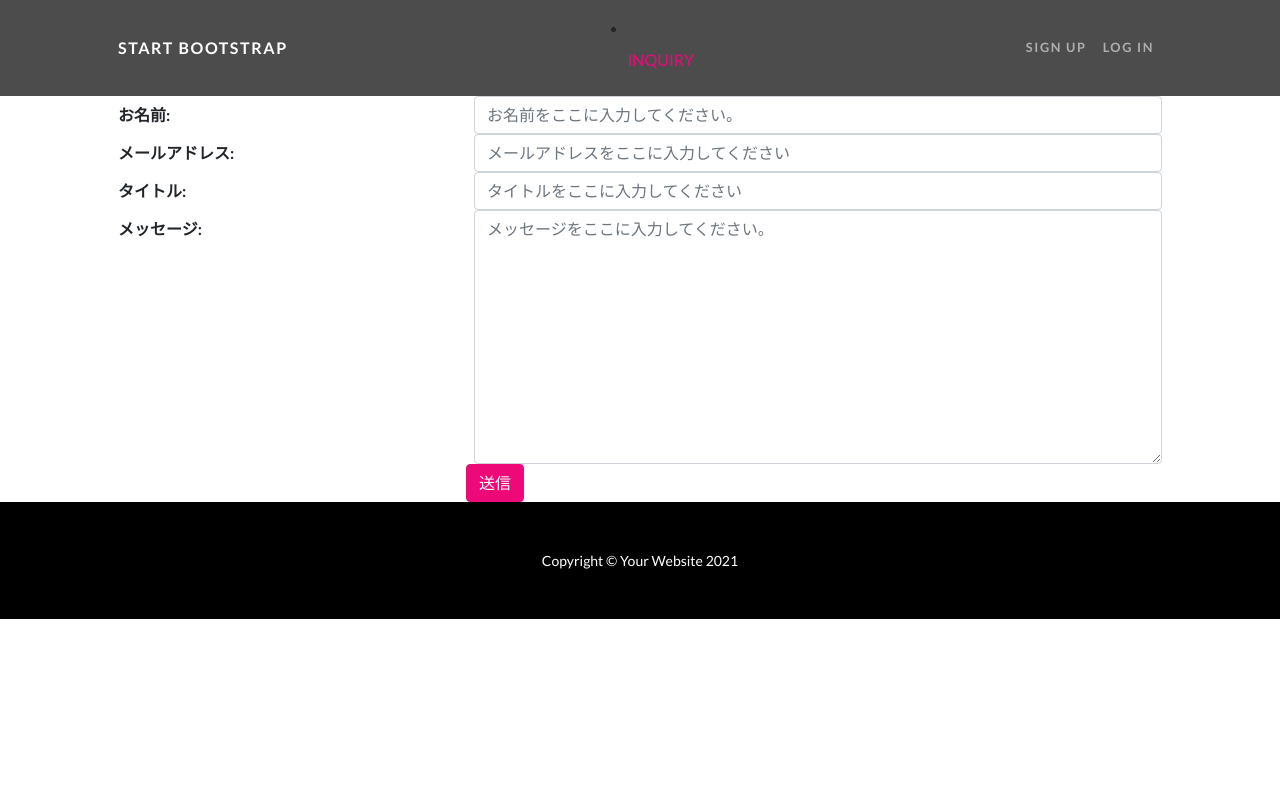
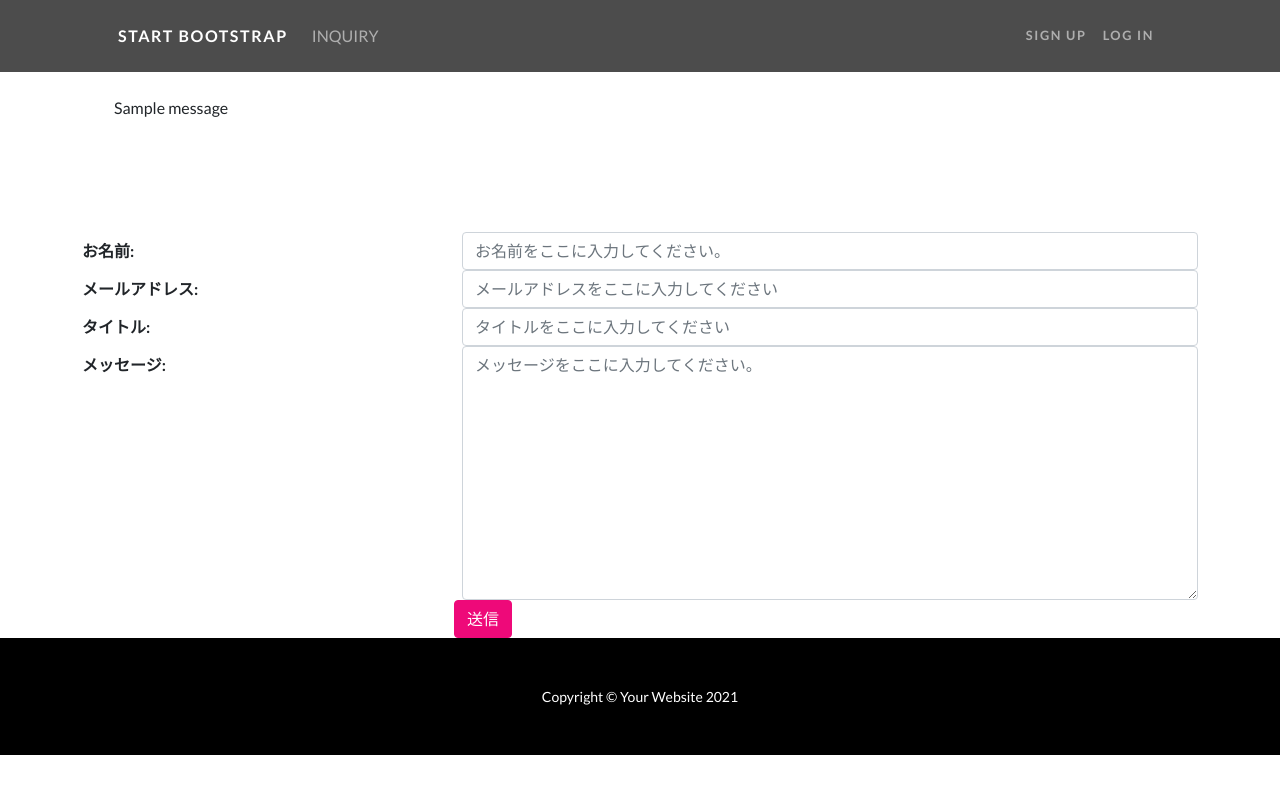
Before and after one commit to Misakin5656/private_diary, a Django app: page /inquiry/ in a window 1280 px wide. Run offline with Django 3.2, Linux system fonts and the light colour scheme; tables that the repository leaves empty hold one stand-in row (values such as "Sample post"); one stand-in notice (Sample message) is shown; some libraries are stand-ins or nearby versions.

Commit message:
2021/09/08.1

```diff
--- a/config/settings.py
+++ b/config/settings.py
@@ -120,3 +120,6 @@ STATIC_URL = '/static/'
 STATICFILES_DIRS = (
     os.path.join(BASE_DIR,'static'),
 )
+
+
+EMAIL_BACKEND='django.core.mail.backends.console.EmailBackend'
--- a/diary/forms.py
+++ b/diary/forms.py
@@ -1,4 +1,5 @@
 from django import forms
+from django.core.mail import EmailMessage
 
 
 class InquiryForm(forms.Form):
@@ -18,3 +19,23 @@ class InquiryForm(forms.Form):
         self.fields['title'].widget.attrs['placeholder'] = 'タイトルをここに入力してください'
         self.fields['message'].widget.attrs['class'] = 'form-control col-12'
         self.fields['message'].widget.attrs['placeholder'] = 'メッセージをここに入力してください。'
+
+
+    def send_email(self):
+        name=self.cleaned_data['name']
+        email=self.cleaned_data['email']
+        title=self.cleaned_data['title']
+        message=self.cleaned_data['message']
+
+        subject ='お問い合わせ{}'.format(title)
+        message ='送信者名:{0}\nメールアドレス:{1}\nメッセージ:\n{2}'.format(name,email,message)
+        from_email = 'admin@example.com'
+        to_list=[
+            'test@example.com'
+        ]
+        cc_list=[
+            email
+        ]
+
+        message = EmailMessage(subject=subject,body=message,from_email=from_email,to=to_list,cc=cc_list)
+        message.send()
--- a/diary/templates/base.html
+++ b/diary/templates/base.html
@@ -33,10 +33,10 @@
                     class="navbar-toggler-icon"></span></button>
             <div class="collapse navbar-collapse" id="navbarResponsive">
 
-                <ul class="navbar-nav ms-auto"></ul>
-                <li class="nav-item{% block active_inquiry %}{% endblock%}">
-                    <a class="nav-link" href="{% url 'diary:inquiry' %}">INQUIRY</a>
-                </li>
+                <ul class="navbar-nav mr-auto">
+                    <li class="nav-item{% block active_inquiry %}{% endblock%}">
+                        <a class="nav-link" href="{% url 'diary:inquiry' %}">INQUIRY</a>
+                    </li>
                 </ul>
 
                 <ul class="navbar-nav ms-auto">
@@ -48,6 +48,23 @@
     </nav>
     <!-- Header-->
     {% block header %}{% endblock %}
+
+    {% if messages %}
+    <div class="container">
+        <div class="row">
+            <div class="my-div-style w-100">
+                <ul class="messages" style="list-style:none;">
+                    {% for message in messages %}
+                    <li {% if message.tags %} class="{{ message.tags }}" {% endif %}>
+                        {{ message}}
+                    </li>
+                    {% endfor %}
+                </ul>
+            </div>
+        </div>
+    </div>
+    {% endif %}
+
     <!-- Content -->
     {% block contents %}{% endblock %}
 
--- a/diary/templates/inquiry.html
+++ b/diary/templates/inquiry.html
@@ -3,10 +3,11 @@
 
 {% block title %} お問い合わせ|Private Diary {% endblock %}
 
+{% block active_inquiry %}active{% endblock%}
+
 {% block contents %}
-<!-- Content section 1-->
-<section id="scroll">
-    <div class="container px-5">
+<div class="container">
+    <div class="row">
         <div class="my-div-style">
             <form method="POST">
                 {% csrf_token %}
@@ -31,5 +32,5 @@
             </form>
         </div>
     </div>
-</section>
+</div>
 {% endblock %}
--- a/diary/views.py
+++ b/diary/views.py
@@ -2,6 +2,13 @@ from django.http.response import HttpResponse
 from django.shortcuts import render
 from django.views import generic
 from.forms import InquiryForm
+
+import logging
+from django.urls import reverse_lazy
+
+from django.contrib import messages
+
+logger=logging.getLogger(__name__)
 
 # Create your views here.
 
@@ -17,3 +24,10 @@ class IndexView(generic.TemplateView):
 class InquiryView(generic.FormView):
     template_name = "inquiry.html"
     form_class = InquiryForm
+    success_url=reverse_lazy('diary:inquiry')
+
+    def from_valid(self,form):
+        form.send_email()
+        messages.success(self.request,'メッセージを送信しました。')
+        logger.info('Inquiry sent by {}'.format(form.cleaned_data['name']))
+        return super().form_valid(form)
```
